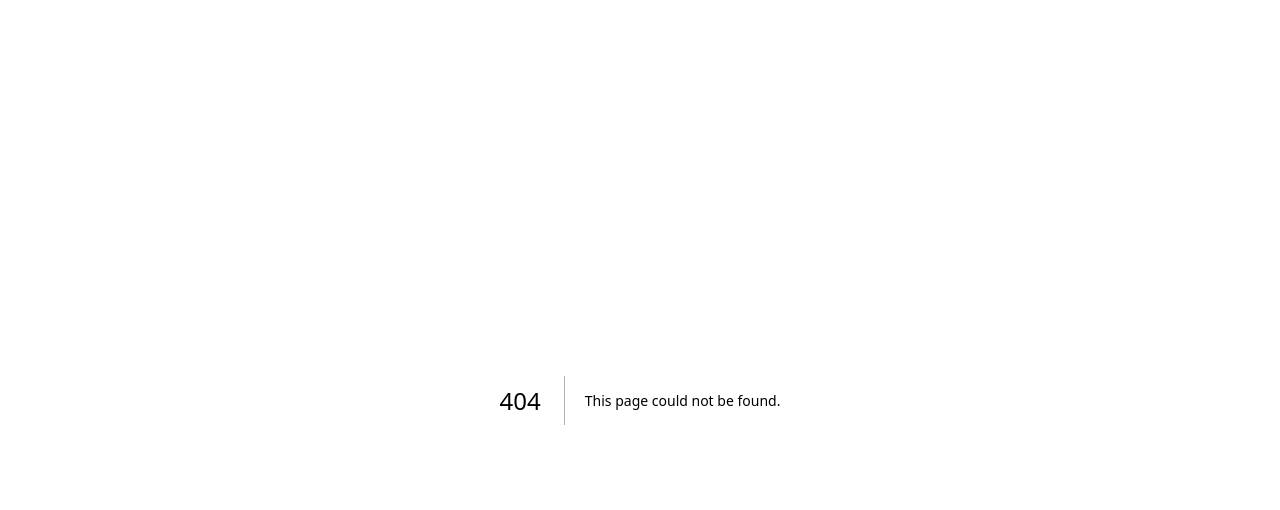
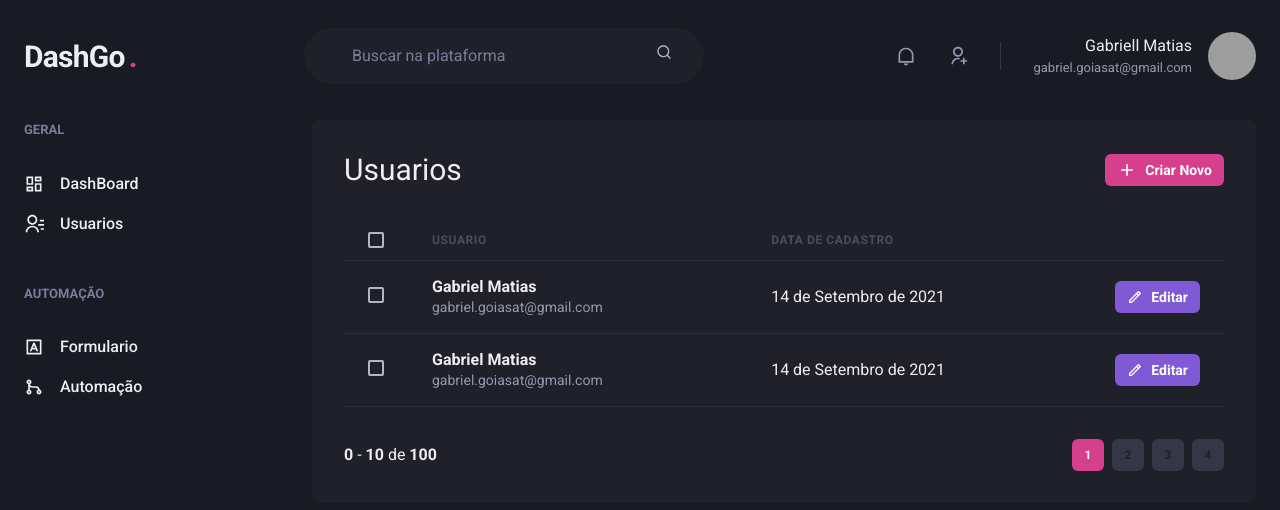
Before and after one commit to GabriellMatias/DashGo-Website, a Next.js app: page /users in a window 1280 px wide. Before the commit this address had no page. Shown: the top 510 px of the page. Built offline with nearby package versions, Linux system fonts and the light colour scheme; grey boxes are pictures that could not be loaded.

Commit message:
:hammer: Style: Finished all pages styling

```diff
--- /dev/null
+++ b/src/components/Pagination.tsx
@@ -0,0 +1,66 @@
+import { Box, Button, HStack, Stack } from '@chakra-ui/react'
+
+export function Pagination() {
+	return (
+		<Stack
+			direction={'row'}
+			mt="8"
+			justify={'space-between'}
+			align="center"
+			spacing={'6'}
+		>
+			<Box>
+				<strong>0</strong> - <strong>10</strong> de <strong>100</strong>
+			</Box>
+
+			<HStack spacing={'2'}>
+				<Button
+					size={'sm'}
+					fontSize="xs"
+					width={'4'}
+					colorScheme="pink"
+					disabled
+					_disabled={{
+						bgColor: 'pink.500',
+						cursor: 'default',
+					}}
+				>
+					1
+				</Button>
+				<Button
+					size={'sm'}
+					fontSize="xs"
+					width={'4'}
+					bg="gray.700"
+					_hover={{
+						bgColor: 'gray.500',
+					}}
+				>
+					2
+				</Button>
+				<Button
+					size={'sm'}
+					fontSize="xs"
+					width={'4'}
+					bg="gray.700"
+					_hover={{
+						bgColor: 'gray.500',
+					}}
+				>
+					3
+				</Button>
+				<Button
+					size={'sm'}
+					fontSize="xs"
+					width={'4'}
+					bg="gray.700"
+					_hover={{
+						bgColor: 'gray.500',
+					}}
+				>
+					4
+				</Button>
+			</HStack>
+		</Stack>
+	)
+}
--- /dev/null
+++ b/src/pages/users/index.tsx
@@ -0,0 +1,112 @@
+import {
+	Box,
+	Button,
+	Checkbox,
+	Flex,
+	Heading,
+	Icon,
+	Table,
+	Tbody,
+	Td,
+	Th,
+	Thead,
+	Tr,
+	Text,
+} from '@chakra-ui/react'
+import { RiAddLine, RiPencilLine } from 'react-icons/ri'
+import { SideBar } from '../../components/Form/SideBar'
+import { Header } from '../../components/Header/Header'
+import { Pagination } from '../../components/Pagination'
+
+export default function UserList() {
+	return (
+		<Box>
+			<Header />
+			<Flex w="100%" maxW="1480px" my="6" mx="auto" px="6">
+				<SideBar />
+				<Box flex="1" borderRadius={8} bg="gray.800" p="8">
+					<Flex mb={'8'} justify="space-between" align={'center'}>
+						<Heading size={'lg'} fontWeight="normal">
+							Usuarios
+						</Heading>
+						<Button
+							as="a"
+							size={'sm'}
+							fontSize="sm"
+							colorScheme={'pink'}
+							leftIcon={<Icon as={RiAddLine} fontSize="20" />}
+						>
+							Criar Novo
+						</Button>
+					</Flex>
+
+					<Table colorScheme={'whiteAlpha'}>
+						<Thead>
+							<Tr>
+								<Th px="6" color="gray.300" width={'8'}>
+									<Checkbox colorScheme={'pink'} />
+								</Th>
+								<Th>Usuario</Th>
+								<Th>Data de Cadastro</Th>
+								<Th width={'8'}></Th>
+							</Tr>
+						</Thead>
+						<Tbody>
+							<Tr>
+								<Td px="6">
+									<Checkbox colorScheme={'pink'} />
+								</Td>
+								<Td>
+									<Box>
+										<Text fontWeight="bold">Gabriel Matias</Text>
+										<Text fontSize="sm" color={'gray.300'}>
+											gabriel.goiasat@gmail.com
+										</Text>
+									</Box>
+								</Td>
+								<Td>14 de Setembro de 2021</Td>
+								<Td>
+									<Button
+										as="a"
+										size={'sm'}
+										fontSize="sm"
+										colorScheme={'purple'}
+										leftIcon={<Icon as={RiPencilLine} fontSize="16" />}
+									>
+										Editar
+									</Button>
+								</Td>
+							</Tr>
+							<Tr>
+								<Td px="6">
+									<Checkbox colorScheme={'pink'} />
+								</Td>
+								<Td>
+									<Box>
+										<Text fontWeight="bold">Gabriel Matias</Text>
+										<Text fontSize="sm" color={'gray.300'}>
+											gabriel.goiasat@gmail.com
+										</Text>
+									</Box>
+								</Td>
+								<Td>14 de Setembro de 2021</Td>
+								<Td>
+									<Button
+										as="a"
+										size={'sm'}
+										fontSize="sm"
+										colorScheme={'purple'}
+										leftIcon={<Icon as={RiPencilLine} fontSize="16" />}
+									>
+										Editar
+									</Button>
+								</Td>
+							</Tr>
+						</Tbody>
+					</Table>
+					<Pagination />
+				</Box>
+			</Flex>
+		</Box>
+	)
+}
```
Also changed, not shown: src/pages/dashboard.tsx (+53 -6 lines), src/pages/users/create.tsx (added, +50 -0 lines).
